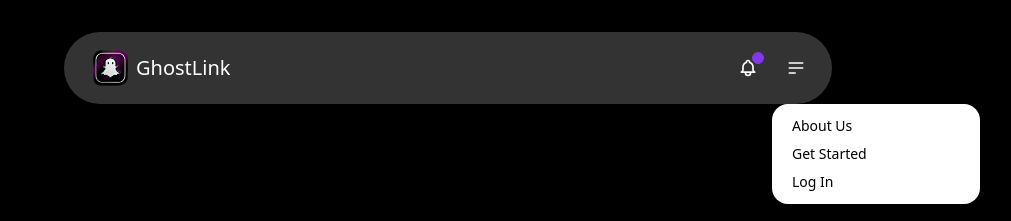
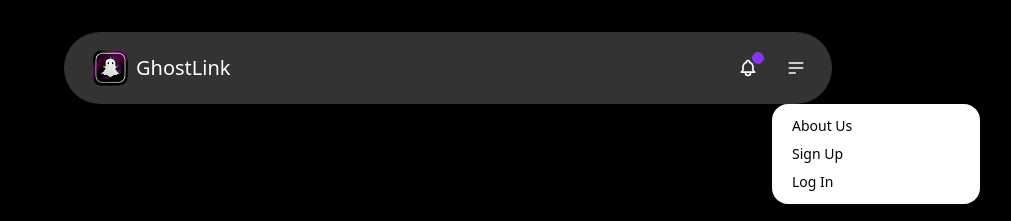
Before and after one commit to justinklee1253/ghostlink, a Next.js app in the folder ghostlink-frontend/: page / in a window 1280 px wide. Both pictures are taken after a click on the button 988 px from the left and 68 px from the top of the page. Shown: the top 221 px of the page, without its empty margins (192-1203 px from the left). Built offline with nearby package versions, Linux system fonts and the light colour scheme; no server answers.

Commit message:
signup navbar

```diff
--- a/ghostlink-frontend/src/components/Navbar/navbar.tsx
+++ b/ghostlink-frontend/src/components/Navbar/navbar.tsx
@@ -138,7 +138,7 @@ const Navbar = () => {
                 </li>
                 <li>
                   <SignUpButton mode="modal" fallbackRedirectUrl="/dashboard">
-                    <button>Get Started</button>
+                    <button>Sign Up</button>
                   </SignUpButton>
                 </li>
                 <li>
```
